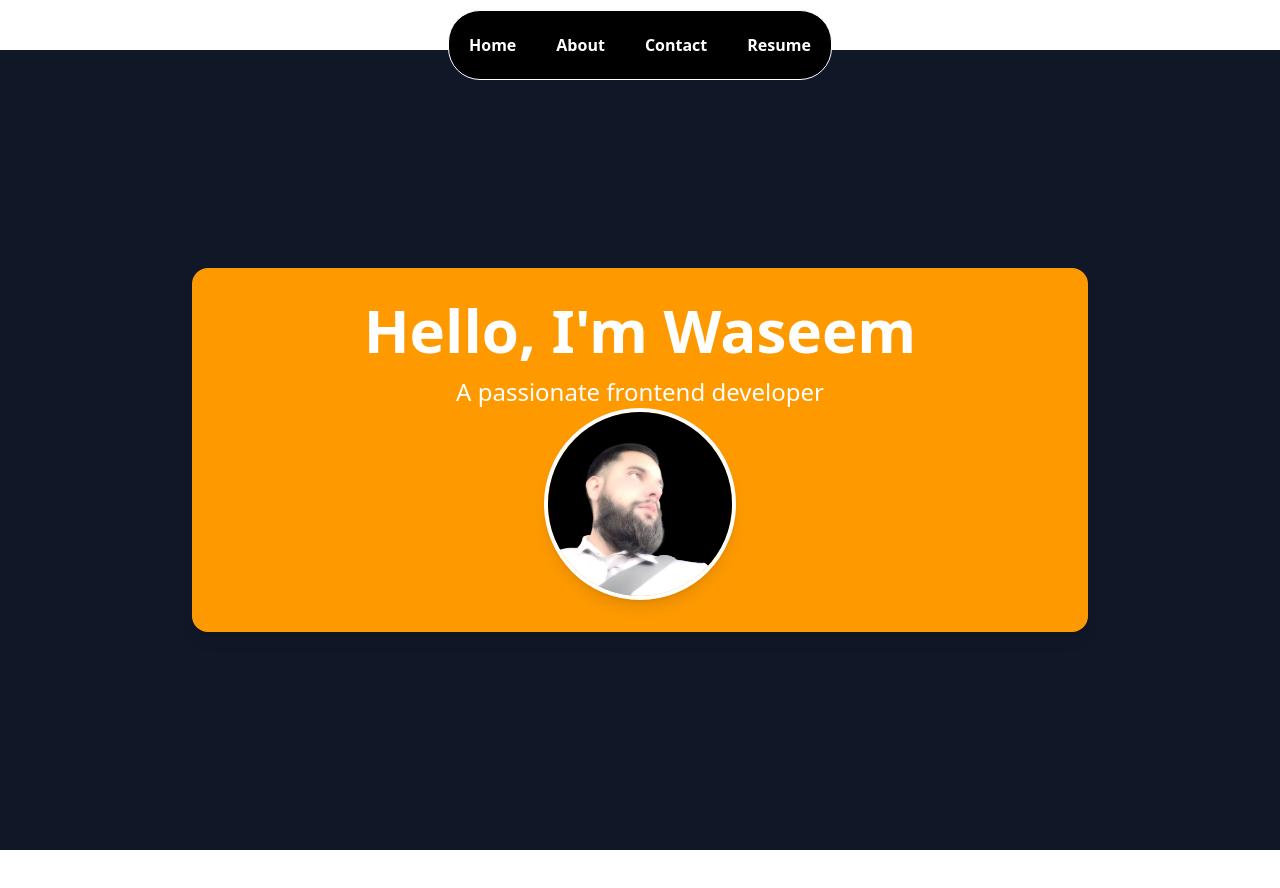
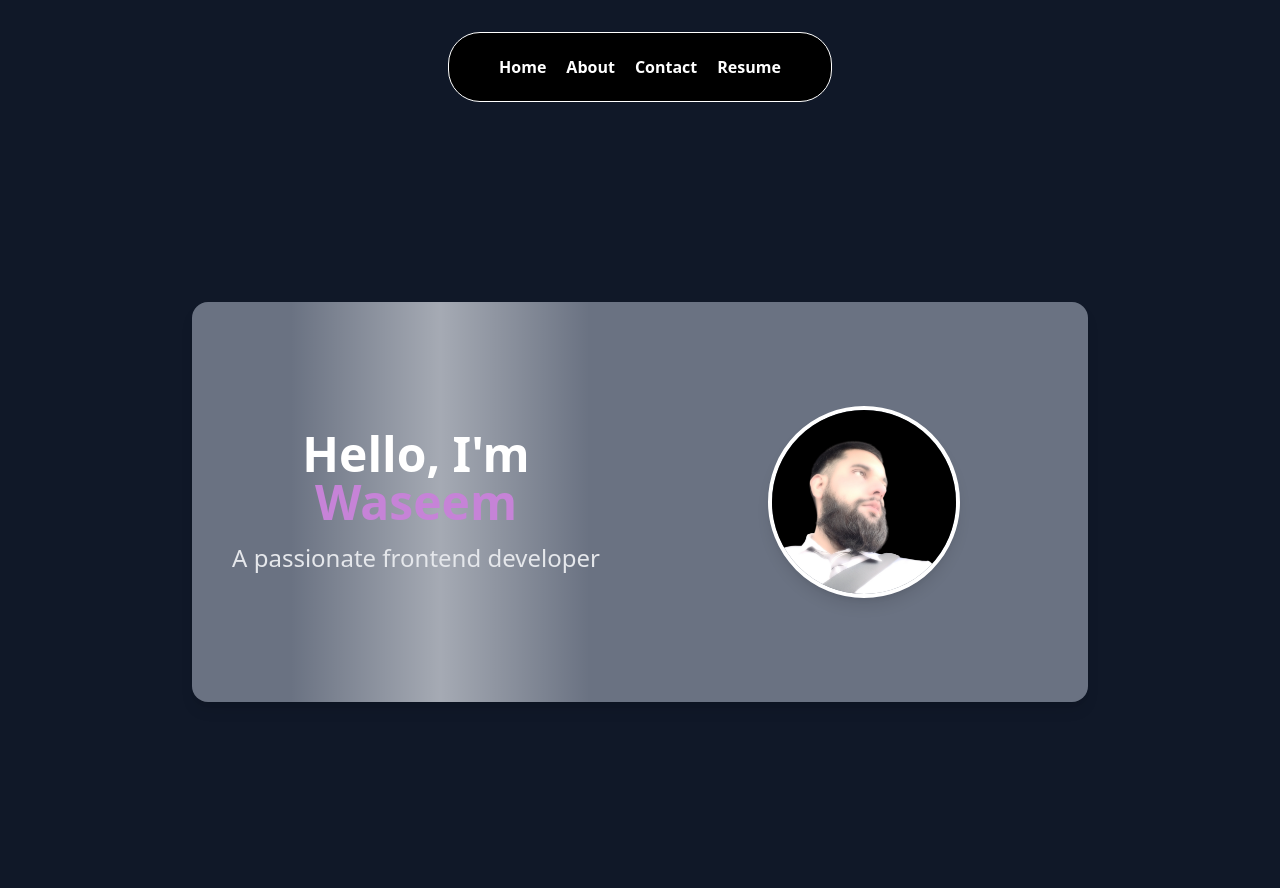
Before and after one commit to MohammadWaseem6/waseem.dev, a React (Vite) app: page / in a window 1280 px wide. Shown: the top 888 px of the page. Before the commit the page ends 850 px from the top, so only its background shows below. Built offline with nearby package versions, Linux system fonts and the light colour scheme.

Commit message:
some pending work

```diff
--- a/src/Pages/Home.tsx
+++ b/src/Pages/Home.tsx
@@ -1,29 +1,84 @@
-import React from 'react'
-import { motion } from 'framer-motion'
-
+import React from "react";
+import { motion } from "framer-motion";
 
 const Home: React.FC = () => {
     return (
         <div className="flex justify-center items-center min-h-screen bg-gray-900">
-            <div className='bg-amber-500 w-[70%] grid grid-cols-4 sm:grid-cols-2 rounded-2xl p-8 shadow-lg'>
+
+            <div className="relative bg-gray-500 w-[90%] md:w-[70%] h-[400px] grid grid-cols-1 md:grid-cols-2 rounded-2xl shadow-lg overflow-hidden">
 
 
-                <motion.div className='col-span-2 flex flex-col justify-center items-center text-center'>
-                    <h1 className='text-6xl font-bold text-white'>Hello, I'm Waseem</h1>
-                    <p className='text-2xl text-white mt-4'>A passionate frontend developer</p>
+                <motion.div
+                    className="absolute inset-0 -skew-x-12"
+                    initial={{ x: "-100%" }}
+                    animate={{ x: "200%" }}
+                    transition={{
+                        duration: 4,
+                        repeat: Infinity,
+                        ease: "linear"
+                    }}
+                >
+                    <div className="w-1/3 h-full bg-gradient-to-r from-transparent via-white/40 to-transparent"></div>
                 </motion.div>
 
 
-                <div className='col-span-2 flex justify-center items-center'>
+                <motion.div
+                    className="flex flex-col justify-center items-center text-center p-6 relative z-10"
+                    initial={{ x: -50, opacity: 0 }}
+                    animate={{ x: 0, opacity: 1 }}
+                    transition={{ duration: 1 }}
+                >
+                    <h1 className="text-4xl md:text-5xl font-bold text-white">
+                        Hello, I'm{" "}
+                        <motion.span
+                            initial={{ opacity: 0 }}
+                            animate={{
+                                opacity: 5,
+                                color: [
+                                    "#f87195", // red
+                                    "#60a5fa", // blue
+                                    "#34f399", // green
+                                    "#fbbf24", // yellow
+                                    "#a78bfa", // purple
+                                    "#f87175", // red again
+                                ],
+                            }}
+                            transition={{
+                                duration: 5,
+                                repeat: Infinity,
+                                repeatType: "mirror",
+                            }}
+                            className="font-extrabold"
+                        >
+                            Waseem
+                        </motion.span>
+                    </h1>
+                    <motion.p
+                        initial={{ opacity: 0, y: 20 }}
+                        animate={{ opacity: 1, y: 0 }}
+                        transition={{ duration: 1.5 }}
+                        className="text-xl md:text-2xl text-gray-200 mt-4"
+                    >
+                        A passionate frontend developer
+                    </motion.p>
+                </motion.div>
+
+
+                <motion.div
+                    className="flex justify-center items-center relative z-10"
+                    initial={{ x: 50, opacity: 0 }}
+                    animate={{ x: 0, opacity: 1 }}
+                    transition={{ duration: 1 }}
+                >
                     <img
                         src="/src/assets/IMG_2283-Photoroom.png"
                         alt="Profile"
-                        className='rounded-full w-48 h-48 object-cover border-4 border-white shadow-lg'
+                        className="rounded-full w-40 h-40 md:w-48 md:h-48 object-cover border-4 border-white shadow-lg"
                     />
-                </div>
+                </motion.div>
             </div>
         </div>
-    )
-}
+    );
+};
 
-export default Home
+export default Home;
--- a/src/Pages/Navbar.tsx
+++ b/src/Pages/Navbar.tsx
@@ -1,57 +1,26 @@
-import React from 'react'
-import { motion } from 'framer-motion'
-interface NavItems {
-    Home: string;
-    About: string;
-    Contact: string;
-    Resume: string;
-}
+import React from "react";
+import { motion } from "framer-motion";
 
-const navItems: NavItems[] = [
-    {
-        Home: 'Home',
-        About: 'About',
-        Contact: 'Contact',
-        Resume: 'Resume'
-    },
-];
+const navItems: string[] = ["Home", "About", "Contact", "Resume"];
 
 const Navbar: React.FC = () => {
   return (
-        <div className="flex justify-center sm:grid-cols-1 md:grid-cols-2 lg:grid-cols-4 items-center h-[50px]  pt-10 w-full">
-            <div className="w-[30%] rounded-4xl h-[70px] col-span-1 bg-black flex items-center justify-center gap-5 text-white font-bold border-1 border-white">
+    <div className="flex justify-center items-center bg-gray-900 inset-0 w-full">
+      <div className="w-[30%] rounded-4xl mt-8  h-[70px] bg-black flex items-center justify-center gap-5 text-white font-bold border border-white">
         {navItems.map((item, index) => (
-                    <motion.div
-
+          <motion.a
             key={index}
-                        className="flex justify-around w-full"
-                    >
-                        <motion.a href="#"
+            href={`#${item.toLowerCase()}`}
             whileHover={{ scale: 1.1 }}
             whileTap={{ scale: 0.95 }}
-                            onHoverStart={() => console.log('hover started!')}
-                            className="hover:underline">{item.Home}</motion.a>
-                        <motion.a href="#"
-                            whileHover={{ scale: 1.1 }}
-                            whileTap={{ scale: 0.95 }}
-                            onHoverStart={() => console.log('hover started!')}
-                            className="hover:underline">{item.About}</motion.a>
-                        <motion.a href="#"
-                            whileHover={{ scale: 1.1 }}
-                            whileTap={{ scale: 0.95 }}
-                            onHoverStart={() => console.log('hover started!')}
-                            className="hover:underline">{item.Contact}</motion.a>
-                        <motion.a href="#"
-                            whileHover={{ scale: 1.1 }}
-                            whileTap={{ scale: 0.95 }}
-                            onHoverStart={() => console.log('hover started!')}
-                            className="hover:underline">{item.Resume}</motion.a>
-                    </motion.div>
+            className="hover:underline"
+          >
+            {item}
+          </motion.a>
         ))}
+      </div>
+    </div>
+  );
+};
 
-            </div>
-        </div >
-    )
-}
-
-export default Navbar
+export default Navbar;
```
Lines whose indentation alone changed are shown as unchanged.
